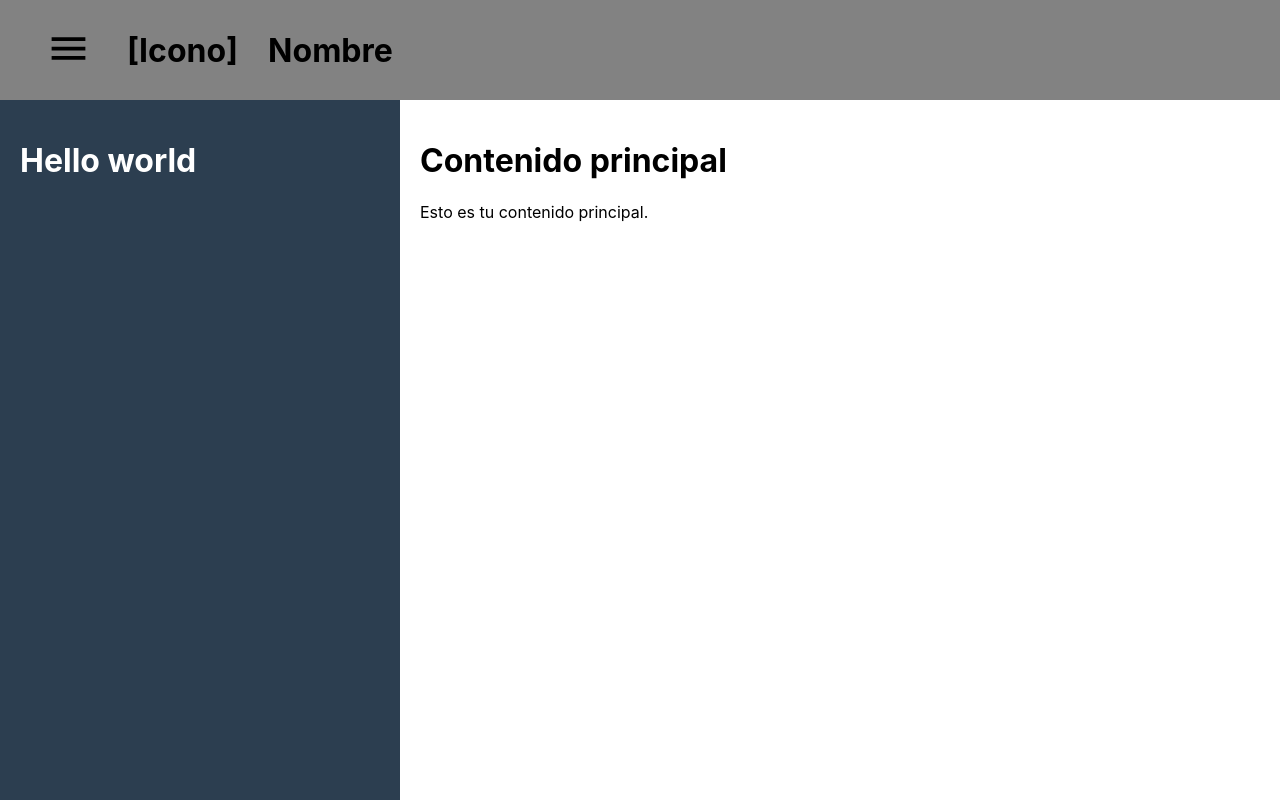
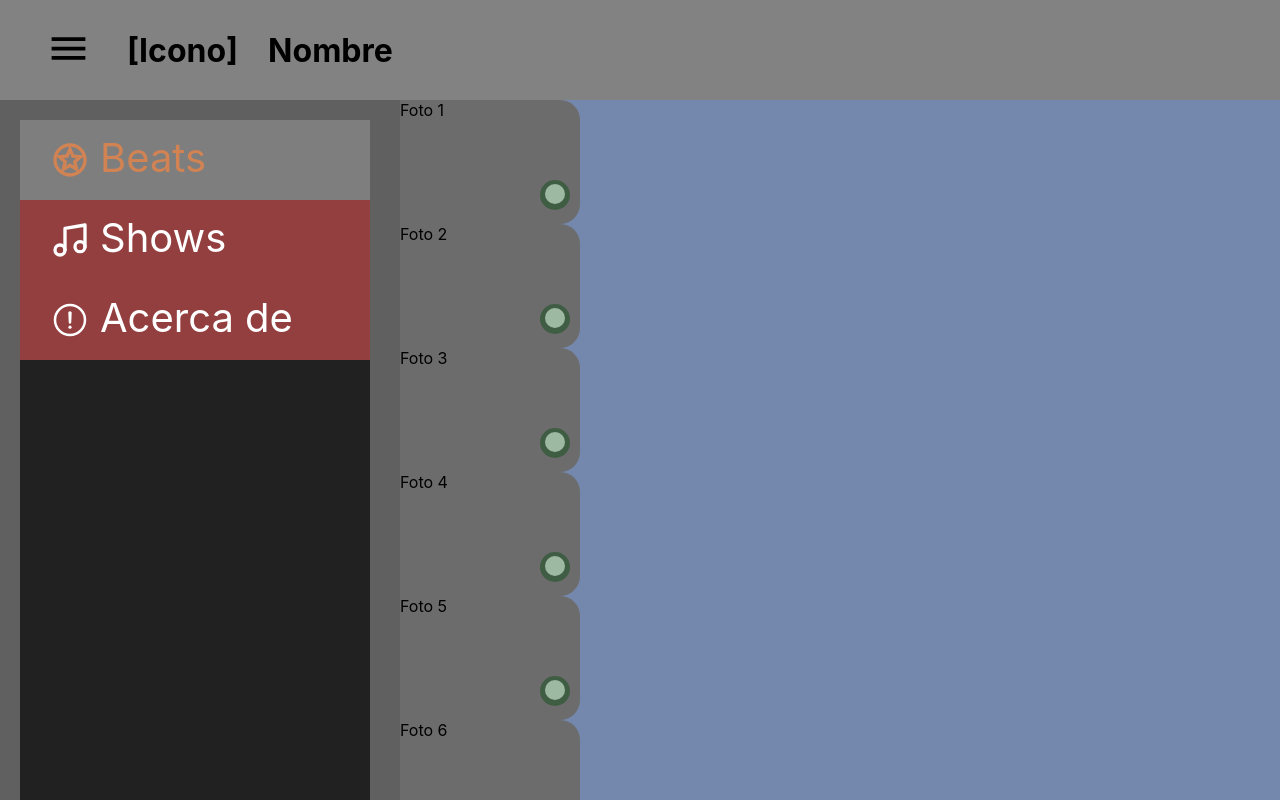
Before and after one commit to xLeaan/beatstore, a React (Create React App) app: page / in a window 1280 px wide. Shown: the top 800 px of the page. Built offline with nearby package versions, Linux system fonts and the light colour scheme; the HTML template or start-up script is replaced by a standard one.

Commit message:
upddate: screens

```diff
--- a/src/App.js
+++ b/src/App.js
@@ -1,22 +1,41 @@
 import React, { useState } from "react";
 import { Header } from "./components/Header";
 import { SideBar } from "./components/SideBar";
-import { Content } from "./components/Content";
+import { Beats } from "./components/Beats";
+import { Shows } from "./components/Shows";
+import { Acerca } from "./components/Acerca";
+
 
 const App = () => {
   const [menuOpen, setMenuOpen] = useState(true);
+  const [activeView, setActiveView] = useState("Beats");
 
   const toggleMenu = () => setMenuOpen(!menuOpen);
 
+  const renderContent = () => {
+    switch (activeView) {
+      case "Beats":
+        return <Beats />;
+      case "Shows":
+        return <Shows />;
+      case "Acerca":
+        return <Acerca />;
+      default:
+        return <Beats />;
+    }
+  };
+
   return (
-    <div>
+    <div style={{ display: "flex", flexDirection: "column", height: "100vh" }}>
       <Header toggleMenu={toggleMenu} />
-
-      <div style={{ display: "flex" }}>
-        {menuOpen && <SideBar />}
-        <Content />
+      <div style={{ display: "flex", flex: 1, overflow: "hidden" }}>
+        {menuOpen && <SideBar activeView={activeView} setActiveView={setActiveView} />}
+        <div style={{ flex: 1, overflowY: "auto" }}>
+          {renderContent()}
+        </div>
       </div>
     </div>
+
   );
 };
 
--- /dev/null
+++ b/src/components/Acerca.js
@@ -0,0 +1,9 @@
+import React from 'react'
+
+export const Acerca = () => {
+  return (
+    <div>
+        <h1>Acerca de</h1>
+    </div>
+  )
+}
--- /dev/null
+++ b/src/components/Beats.js
@@ -0,0 +1,30 @@
+import React from "react";
+import "../styles/Beats.css";
+
+export const Beats = () => {
+
+  const fotos = ["Foto 1", "Foto 2", "Foto 3", "Foto 4", "Foto 5", "Foto 6", "Foto 7"];
+
+  const handleClickButton = () => {
+    console.log("click");
+  };
+
+
+
+  return (
+    <div className="beats-container">
+      {fotos.map((texto, index) => (
+        <div className="portada-beats" key={index}>
+          <span>{texto}</span>
+          <div className="circular-button-atras">
+            <button
+              className="circular-button-adelante"
+              onClick={handleClickButton}
+            />
+          </div>
+        </div>
+      ))}
+  </div>
+
+  );
+};
--- a/src/components/Content.js
+++ /dev/null
@@ -1,10 +0,0 @@
-import React from "react";
-
-export const Content = () => {
-  return (
-    <div style={{ flex: 1, padding: "20px" }}>
-      <h1>Contenido principal</h1>
-      <p>Esto es tu contenido principal.</p>
-    </div>
-  );
-};
--- /dev/null
+++ b/src/components/Shows.js
@@ -0,0 +1,9 @@
+import React from 'react'
+
+export const Shows = () => {
+  return (
+    <div>
+        <h1>Shows</h1>
+    </div>
+  )
+}
--- a/src/components/SideBar.js
+++ b/src/components/SideBar.js
@@ -1,10 +1,38 @@
 import React from "react";
 import "../styles/SideBar.css";
+import { MdOutlineStars } from "react-icons/md";
+import { LuMusic } from "react-icons/lu";
+import { IoAlertCircleOutline } from "react-icons/io5";
 
-export const SideBar = () => {
+export const SideBar = ({ activeView, setActiveView }) => {
   return (
     <div className="sidebar">
-      <h1>Hello world</h1>
+      <div className="menu">
+        <div
+          className={`menu-item menu-item-beats ${activeView === "Beats" ? "active" : "disabled"}`}
+          onClick={() => setActiveView("Beats")}
+        >
+          <MdOutlineStars className="icon" />
+        <span>Beats</span>
+      </div>
+
+      <div
+          className={`menu-item menu-item-shows ${activeView === "Shows" ? "active" : "disabled"}`}
+          onClick={() => setActiveView("Shows")}
+        >
+          <LuMusic className="icon" />
+        <span>Shows</span>
+      </div>
+
+      <div
+          className={`menu-item menu-item-acerca ${activeView === "Acerca" ? "active" : "disabled"}`}
+          onClick={() => setActiveView("Acerca")}
+        >
+          <IoAlertCircleOutline className="icon" />
+        <span>Acerca de</span>
+      </div>
+
+      </div>
     </div>
   );
 };
--- /dev/null
+++ b/src/styles/Beats.css
@@ -0,0 +1,42 @@
+.beats-container {
+
+    background-color: #7488AD;
+}
+
+.portada-beats {
+    width: 180px;
+    height: 124px;
+    background-color: #6D6C6C;
+    border-bottom-right-radius: 20px;
+    border-top-right-radius: 20px;
+}
+
+.elements {
+    background-color: #3F5D43;
+}
+
+.circular-button-atras {
+    width: 30px;
+    height: 30px;
+    border-radius: 50%;
+    background-color: #3F5D43;
+    color: white;
+    border: none;
+    cursor: pointer;
+    display: flex;
+    margin-top: 60px;
+    margin-left: 140px;
+}
+
+.circular-button-adelante {
+    width: 20px;
+    height: 20px;
+    margin-top: 4px;
+    margin-left: 5px;
+    border-radius: 50%;
+    background-color: #9eb9a2;
+    color: white;
+    border: none;
+    cursor: pointer;
+    display: flex;
+}
--- a/src/styles/SideBar.css
+++ b/src/styles/SideBar.css
@@ -1,8 +1,56 @@
 .sidebar {
     width: 400px;
-    background-color: #2c3e50;
+    background-color: #616060;
     color: white;
-    height: 200vh;
     padding: 20px;
+    height: 100vh;
     box-sizing: border-box;
 }
+
+.menu {
+    background-color: #212121;
+    width: 350px;
+    height: 825px;
+}
+
+.menu-item {
+display: flex;
+  align-items: center;
+  gap: 10px;
+
+  height: 65px;
+  padding: 5px 30px 10px;
+
+  font-size: 40px;
+  cursor: pointer;
+  transition: background-color 0.3s, color 0.3s;
+}
+
+.menu-item.disabled:hover {
+  background-color: #7a2f2f;
+  color: #ffffff;
+}
+
+.icon {
+  margin-top: 5px;
+}
+
+.menu-item.disabled {
+  background-color: #943F3F;
+  color: white;
+}
+
+.menu-item-beats.active {
+  background-color: #7E7E7E;
+  color: #d28353;
+}
+
+.menu-item-shows.active {
+  background-color: #7E7E7E;
+  color: #8A226F;
+}
+
+.menu-item-acerca.active {
+  background-color: #7E7E7E;
+  color: #086bc2;
+}
```
Also changed, not shown: 1 other file (tests, documents, lock files or other folders).
